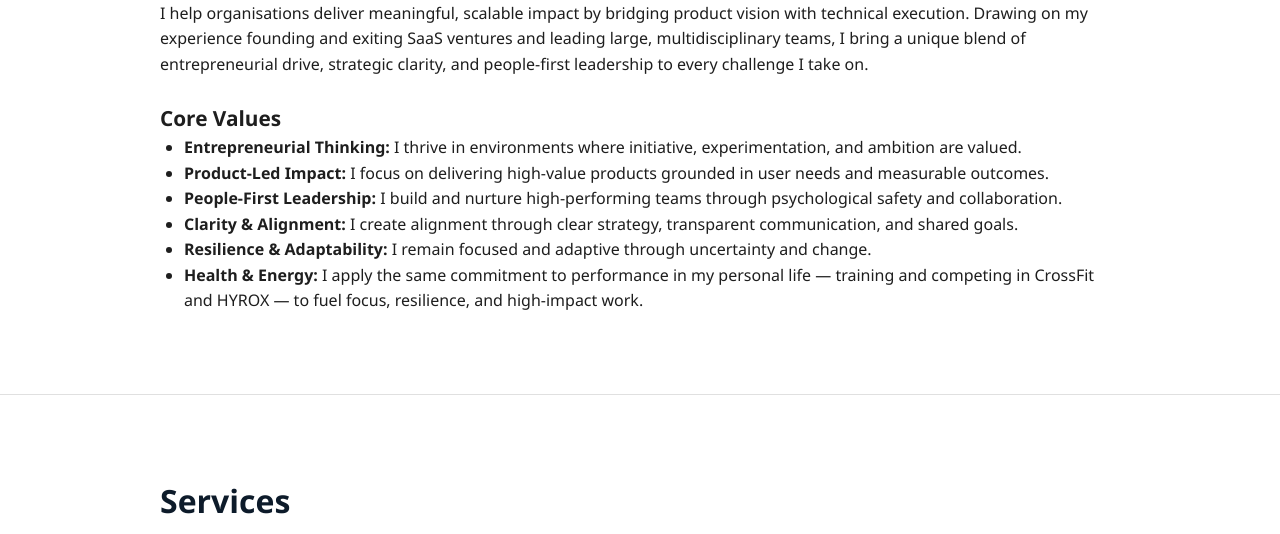
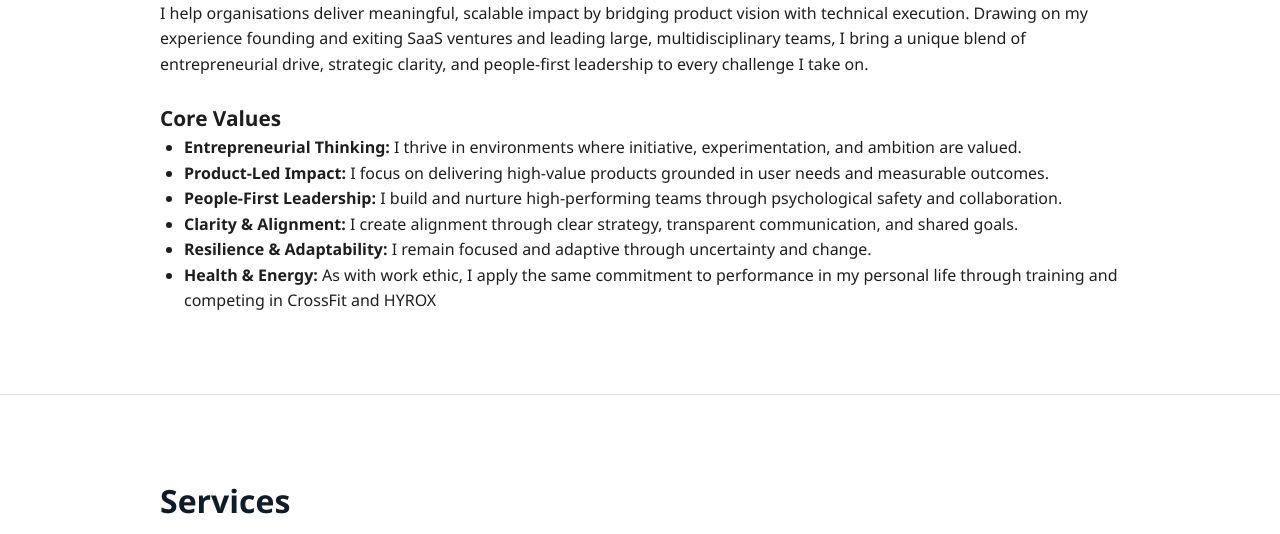
Before and after one commit to digipete/pete-profile-copy, a plain HTML site: page index.html in a window 1280 px wide. Shown: the part 563-1097 px from the top of the page. Drawn offline with Linux system fonts and the light colour scheme.

Commit message:
Update index.html

```diff
--- a/index.html
+++ b/index.html
@@ -62,7 +62,7 @@
         <li><strong>People-First Leadership:</strong> I build and nurture high-performing teams through psychological safety and collaboration.</li>
         <li><strong>Clarity & Alignment:</strong> I create alignment through clear strategy, transparent communication, and shared goals.</li>
         <li><strong>Resilience & Adaptability:</strong> I remain focused and adaptive through uncertainty and change.</li>
-         <li><strong>Health & Energy:</strong> I apply the same commitment to performance in my personal life — training and competing in CrossFit and HYROX — to fuel focus, resilience, and high-impact work.</li>
+         <li><strong>Health & Energy:</strong> As with work ethic, I apply the same commitment to performance in my personal life through training and competing in CrossFit and HYROX</li>
       </ul>
     </div>
   </section>
```
